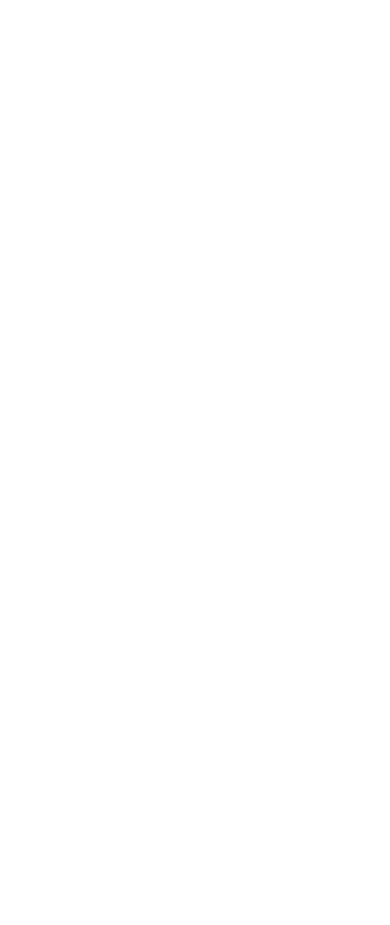
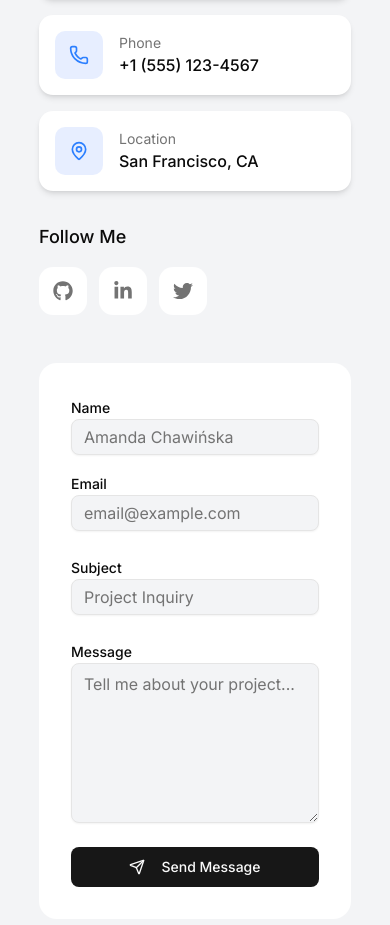
Before and after one commit to AmandaChawinska/portfolio-next16, a Next.js app: page / in a window 390 px wide. Shown: the part 10358-11283 px from the top of the page. Before the commit the page ends 9897 px from the top, so only its background shows below. Built offline with nearby package versions, Linux system fonts and the light colour scheme.

Commit message:
section contact

```diff
--- /dev/null
+++ b/components/Home/Contact/Contact.tsx
@@ -0,0 +1,141 @@
+import SectionHeading from "@/components/Helper/SectionHeading";
+import { Button } from "@/components/ui/button";
+import { Input } from "@/components/ui/input";
+import { Textarea } from "@/components/ui/textarea";
+import { contactInfo, socialLinks } from "@/data";
+import { Send } from "lucide-react";
+import React from "react";
+
+const Contact = () => {
+  return (
+    <div className="py-16 bg-gray-100 dark:bg-gray-950">
+      <SectionHeading
+        title_1="Get In"
+        title_2="Touch"
+        description="Have a project in mind or just want to say hi? I'd love to hear from you."
+      />
+      <div className="w-[80%] mx-auto">
+        <div className="grid lg:grid-cols-2 gap-12 max-w-5xl mx-auto">
+          {/* contact info */}
+          <div>
+            <div className="space-y-8">
+              <div>
+                <h3 className="text-2xl font-semibold mb-4">Let&apos;s talk</h3>
+                <p className="text-muted-foreground">
+                  I&apos;m always open to discussing new projects, creative
+                  ideas, or opportunities to be part of your vision.
+                </p>
+              </div>
+              <div className="space-y-4">
+                {contactInfo.map((item) => {
+                  return (
+                    <a
+                      href={item.href}
+                      key={item.label}
+                      target="_blank"
+                      className="flex items-center gap-4 p-4 bg-white dark:bg-gray-800 shadow-md rounded-xl hover:scale-105 transition-all duration-300 group"
+                    >
+                      <div className="size-12 rounded-lg bg-blue-600/10 flex items-center justify-center group-hover:bg-blue-600/20 transition-colors">
+                        <item.icon className="size-5 text-blue-500 dark:text-white" />
+                      </div>
+                      <div>
+                        <p className="text-sm text-muted-foreground ">
+                          {item.label}
+                        </p>
+                        <p className="font-medium">{item.value}</p>
+                      </div>
+                    </a>
+                  );
+                })}
+              </div>
+              {/* social icons */}
+              <div>
+                <h4 className="text-lg font-medium mb-4">Follow Me</h4>
+                <div className="flex gap-3">
+                  {socialLinks.map((link) => {
+                    return (
+                      <a
+                        href={link.href}
+                        key={link.label}
+                        target="_blank"
+                        className="size-12 rounded-xl bg-white dark:bg-gray-800 flex items-center justify-center text-muted-foreground hover:text-blue-500 transition-colors"
+                      >
+                        <link.icon className="size-5" />
+                      </a>
+                    );
+                  })}
+                </div>
+              </div>
+            </div>
+          </div>
+          {/* contact form */}
+          <div>
+            <form className="bg-white dark:bg-gray-800 rounded-2xl p-8 space-y-6">
+              <div className="grid sm:grid-cols-2 gap-4">
+                <div className="space-y-2">
+                  <label htmlFor="name" className="text-sm font-medium">
+                    Name
+                  </label>
+                  <Input
+                    id="name"
+                    name="name"
+                    placeholder="Amanda Chawińska"
+                    required
+                    className="bg-gray-100"
+                  />
+                </div>
+                <div className="space-y-2">
+                  <label htmlFor="email" className="text-sm font-medium">
+                    Email
+                  </label>
+                  <Input
+                    id="email"
+                    name="email"
+                    placeholder="email@example.com"
+                    required
+                    className="bg-gray-100"
+                  />
+                </div>
+              </div>
+              <div className="space-y-2">
+                <label htmlFor="subject" className="text-sm font-medium">
+                  Subject
+                </label>
+                <Input
+                  id="subject"
+                  name="subject"
+                  placeholder="Project Inquiry"
+                  required
+                  className="bg-gray-100"
+                />
+              </div>
+              <div className="space-y-2">
+                <label htmlFor="message" className="text-sm font-medium">
+                  Message
+                </label>
+                <Textarea
+                  id="message"
+                  name="message"
+                  placeholder="Tell me about your project..."
+                  rows={5}
+                  required
+                  className="bg-gray-100 h-40"
+                />
+              </div>
+              <Button
+                type="submit"
+                size={"lg"}
+                className="w-full cursor-pointer"
+              >
+                <Send className="size-4 mr-2" />
+                Send Message
+              </Button>
+            </form>
+          </div>
+        </div>
+      </div>
+    </div>
+  );
+};
+
+export default Contact;
--- a/components/Home/Home.tsx
+++ b/components/Home/Home.tsx
@@ -5,6 +5,7 @@ import Skills from "./Skills/Skills";
 import Project from "./Project/Project";
 import Experience from "./Experience/Experience";
 import ClientReview from "./ClientReview/ClientReview";
+import Contact from "./Contact/Contact";
 
 const Home = () => {
   return (
@@ -15,6 +16,7 @@ const Home = () => {
       <Project />
       <Experience />
       <ClientReview />
+      <Contact />
     </div>
   );
 };
--- /dev/null
+++ b/components/ui/input.tsx
@@ -0,0 +1,21 @@
+import * as React from "react"
+
+import { cn } from "@/lib/utils"
+
+function Input({ className, type, ...props }: React.ComponentProps<"input">) {
+  return (
+    <input
+      type={type}
+      data-slot="input"
+      className={cn(
+        "file:text-foreground placeholder:text-muted-foreground selection:bg-primary selection:text-primary-foreground dark:bg-input/30 border-input h-9 w-full min-w-0 rounded-md border bg-transparent px-3 py-1 text-base shadow-xs transition-[color,box-shadow] outline-none file:inline-flex file:h-7 file:border-0 file:bg-transparent file:text-sm file:font-medium disabled:pointer-events-none disabled:cursor-not-allowed disabled:opacity-50 md:text-sm",
+        "focus-visible:border-ring focus-visible:ring-ring/50 focus-visible:ring-[3px]",
+        "aria-invalid:ring-destructive/20 dark:aria-invalid:ring-destructive/40 aria-invalid:border-destructive",
+        className
+      )}
+      {...props}
+    />
+  )
+}
+
+export { Input }
--- /dev/null
+++ b/components/ui/textarea.tsx
@@ -0,0 +1,18 @@
+import * as React from "react"
+
+import { cn } from "@/lib/utils"
+
+function Textarea({ className, ...props }: React.ComponentProps<"textarea">) {
+  return (
+    <textarea
+      data-slot="textarea"
+      className={cn(
+        "border-input placeholder:text-muted-foreground focus-visible:border-ring focus-visible:ring-ring/50 aria-invalid:ring-destructive/20 dark:aria-invalid:ring-destructive/40 aria-invalid:border-destructive dark:bg-input/30 flex field-sizing-content min-h-16 w-full rounded-md border bg-transparent px-3 py-2 text-base shadow-xs transition-[color,box-shadow] outline-none focus-visible:ring-[3px] disabled:cursor-not-allowed disabled:opacity-50 md:text-sm",
+        className
+      )}
+      {...props}
+    />
+  )
+}
+
+export { Textarea }
```
